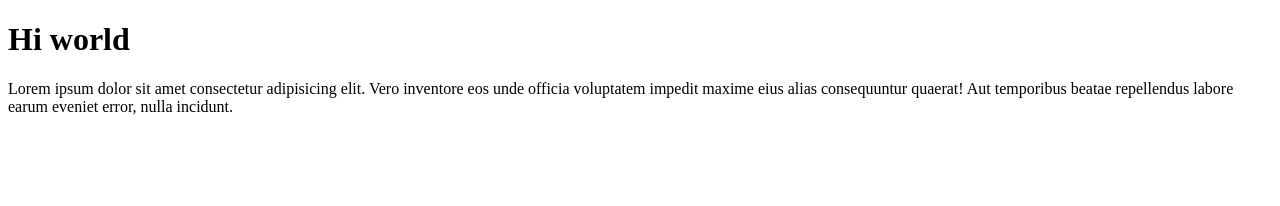
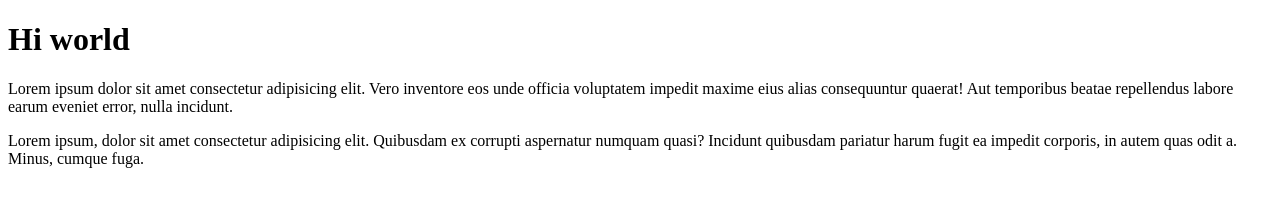
Before and after one commit to Bpeterr/ejemplo, a plain HTML site: page index.html in a window 1280 px wide. Drawn offline with Linux system fonts and the light colour scheme.

Commit message:
add new change in body

```diff
--- a/index.html
+++ b/index.html
@@ -8,5 +8,6 @@
 <body>
     <h1>Hi world</h1>
     <p>Lorem ipsum dolor sit amet consectetur adipisicing elit. Vero inventore eos unde officia voluptatem impedit maxime eius alias consequuntur quaerat! Aut temporibus beatae repellendus labore earum eveniet error, nulla incidunt.</p>
+<p>Lorem ipsum, dolor sit amet consectetur adipisicing elit. Quibusdam ex corrupti aspernatur numquam quasi? Incidunt quibusdam pariatur harum fugit ea impedit corporis, in autem quas odit a. Minus, cumque fuga.</p>
 </body>
 </html>
```
Also changed, not shown: Captura de pantalla 2024-08-13 155448.png (deleted), 1 other file.
